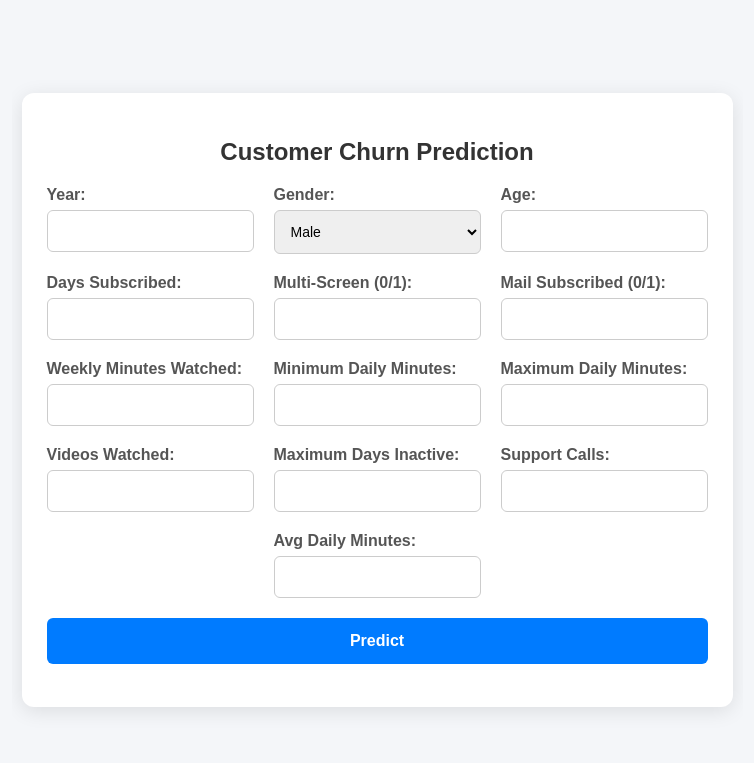
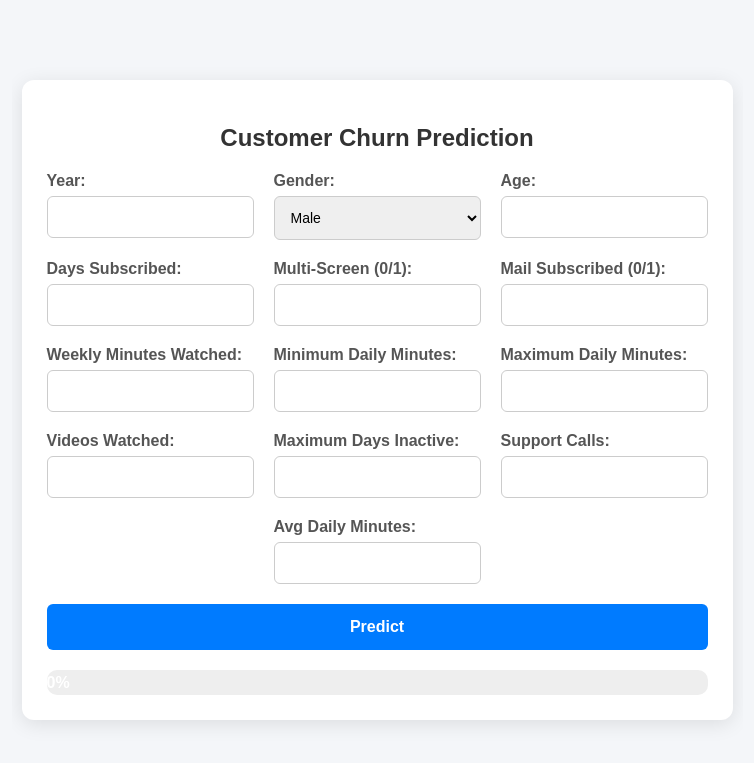
Before and after one commit to parthbamane/Customerchurn, a Flask app: page / in a window 1280 px wide. Shown: the top 763 px of the page, without its empty margins (263-1017 px from the left). Run offline with Flask 3, Linux system fonts and the light colour scheme; parts of the project's set-up code (start-up, migrations or seed data) failed here and were passed over.

Commit message:
Update index.html

```diff
--- a/OTT/Template/index.html
+++ b/OTT/Template/index.html
@@ -16,6 +16,7 @@
             box-sizing: border-box;
             overflow-y: auto;
         }
+
         .container {
             background: white;
             padding: 25px;
@@ -27,26 +28,32 @@
             overflow-y: auto;
             max-height: 90vh;
         }
+
         h2 {
             text-align: center;
             color: #333;
             margin-bottom: 20px;
         }
+
         .form-group-container {
             display: grid;
             grid-template-columns: repeat(3, 1fr);
             gap: 20px;
         }
+
         .form-group {
             display: flex;
             flex-direction: column;
         }
+
         .form-group label {
             font-weight: 600;
             margin-bottom: 6px;
             color: #555;
         }
-        .form-group input, .form-group select {
+
+        .form-group input,
+        .form-group select {
             padding: 12px;
             border: 1px solid #ccc;
             border-radius: 6px;
@@ -55,14 +62,18 @@
             width: 100%;
             box-sizing: border-box;
         }
-        .form-group input:focus, .form-group select:focus {
+
+        .form-group input:focus,
+        .form-group select:focus {
             border-color: #007BFF;
             outline: none;
             box-shadow: 0px 0px 5px rgba(0, 123, 255, 0.5);
         }
+
         .second-column {
             grid-column: 2;
         }
+
         button {
             width: 100%;
             padding: 14px;
@@ -76,31 +87,57 @@
             font-weight: bold;
             margin-top: 20px;
         }
+
         button:hover {
             background-color: #0056b3;
         }
+
         #result {
-            margin-top: 15px;
+            margin-top: 20px;
             font-size: 18px;
             font-weight: bold;
             text-align: center;
             color: #333;
         }
+
+        #progress-container {
+            width: 100%;
+            background-color: #eee;
+            border-radius: 10px;
+            margin-top: 15px;
+            height: 25px;
+            overflow: hidden;
+        }
+
+        #progress-bar {
+            height: 100%;
+            width: 0%;
+            background-color: #4CAF50;
+            color: white;
+            text-align: center;
+            line-height: 25px;
+            font-weight: bold;
+            transition: width 0.6s ease-in-out;
+        }
+
         @media (max-width: 850px) {
             .form-group-container {
                 grid-template-columns: repeat(2, 1fr);
             }
         }
+
         @media (max-width: 600px) {
             .container {
                 width: 95%;
             }
+
             .form-group-container {
                 grid-template-columns: repeat(1, 1fr);
             }
         }
     </style>
 </head>
+
 <body>
     <div class="container">
         <h2>Customer Churn Prediction</h2>
@@ -164,7 +201,12 @@
             </div>
             <button type="button" onclick="predictChurn()">Predict</button>
         </form>
-        <p id="result"></p>
+
+        <div id="result"></div>
+
+        <div id="progress-container">
+            <div id="progress-bar">0%</div>
+        </div>
     </div>
 
     <script>
@@ -177,8 +219,24 @@
             })
             .then(response => response.json())
             .then(data => {
-                let resultElement = document.getElementById("result");
-                resultElement.innerHTML = `<strong>Churn:</strong> ${data.churn}, Probability: ${data.probability}`;
+                const resultElement = document.getElementById("result");
+                const progressBar = document.getElementById("progress-bar");
+
+                if (data.error) {
+                    resultElement.innerHTML = "Error: " + data.error;
+                    resultElement.style.color = "red";
+                    progressBar.style.width = "0%";
+                    progressBar.innerText = "0%";
+                    progressBar.style.backgroundColor = "#ccc";
+                } else {
+                    resultElement.innerHTML = "Churn: " + data.churn + "<br>Probability: " + data.probability;
+                    resultElement.style.color = data.churn === "Yes" ? "red" : "green";
+
+                    const percent = parseFloat(data.probability);
+                    progressBar.style.width = percent + "%";
+                    progressBar.innerText = percent.toFixed(2) + "%";
+                    progressBar.style.backgroundColor = percent >= 25 ? "#f44336" : "#4CAF50";
+                }
             })
             .catch(error => console.error("Error:", error));
         }
```
